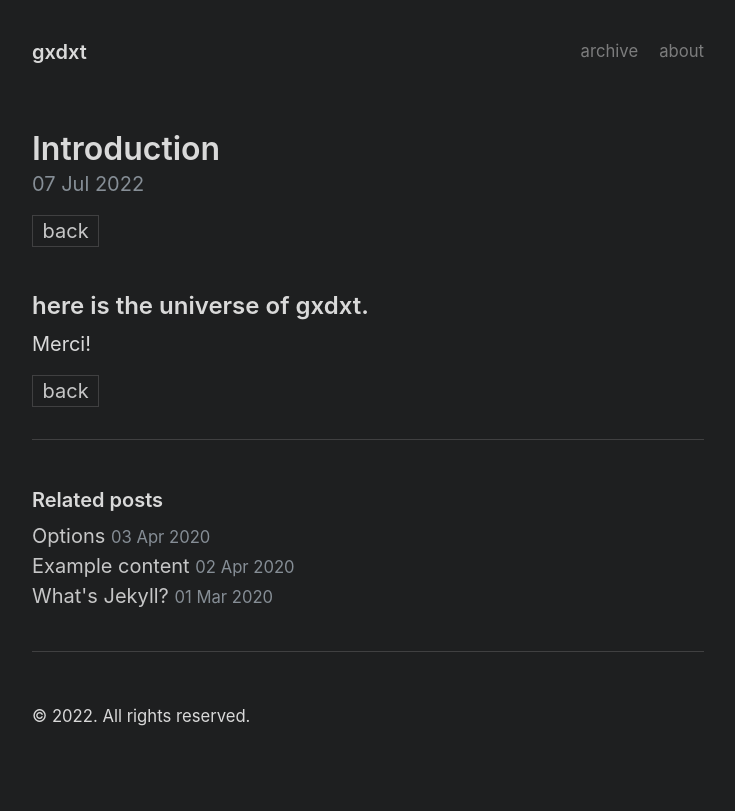
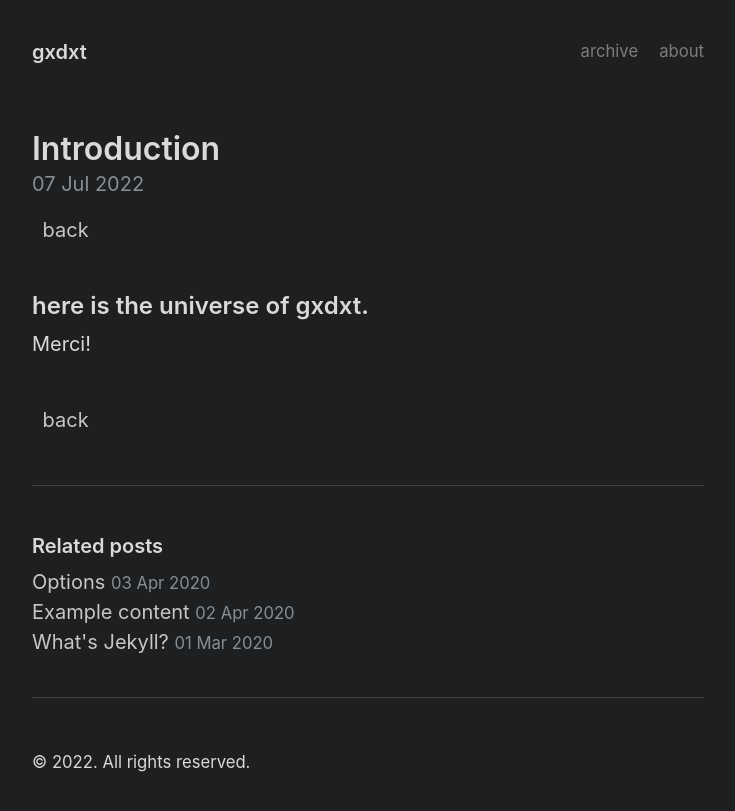
Before and after one commit to gxdxt/gxdxt.github.io, a Jekyll site: the page built from _posts/2022-07-07-introduction.md, in a window 1280 px wide. Shown: the top 811 px of the page, without its empty margins (272-1007 px from the left). Built offline with Jekyll 4.4.1, drawn with Linux system fonts in a browser that asks for light colours.

Commit message:
style : change the radius of the back button

```diff
--- a/_layouts/post.html
+++ b/_layouts/post.html
@@ -8,6 +8,7 @@
   <a class = "back" href = '\archive'>back</a>
   <br><br>
   {{ content }}
+  <br>
   <a class = "back" href = '\archive'>back</a>
 </article>
 
--- a/_sass/_pagination.scss
+++ b/_sass/_pagination.scss
@@ -27,12 +27,15 @@
   display: block;
   padding: var(--spancer);
   text-decoration: none;
-  border: solid var(--border-color);
-  border-width: 1px 0;
+  //border: solid var(--border-color);
+  //border-width: 1px 0;
   float: left;
   width: 10%;
-  border-width: 1px;
   text-align: center;
+  border-radius: var(--border-radius);
+}
+a.back:hover {
+  background-color: var(--border-color);
 }
 
 // Only provide a hover state for linked pagination items
```
Also changed, not shown: 1 other file.
